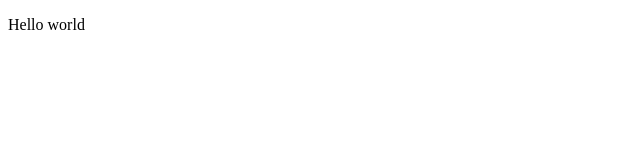
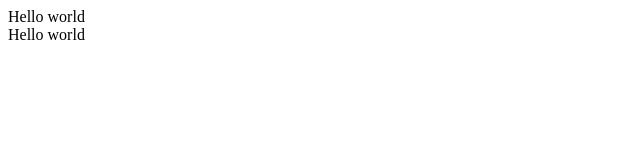
Before and after one commit to Miodrag12345/Lekcija-5-, a Vue app: page / in a window 1280 px wide. Shown: the top 160 px of the page, without its empty margins (0-640 px from the left). Built offline with nearby package versions, Linux system fonts and the light colour scheme.

Commit message:
Update lekcija 5

```diff
--- a/src/App.vue
+++ b/src/App.vue
@@ -1,15 +1,16 @@
 <template>
 
-  <products :products-list="productList" />
+  <products-page :products-list="productList" />
 
 </template>
 
 <script>
-import Products from "@/components/Products.vue";
+
+import ProductsPage from "@/components/ProductsPage.vue";
 
 export default {
   name: 'App',
-  components: {Products},
+  components: {ProductsPage},
   data: () => ({
     productList: [
       {
--- a/src/components/ProductDetails.vue
+++ b/src/components/ProductDetails.vue
@@ -1,11 +1,14 @@
 <template>
-
+<div>Hello world</div>
 </template>
 
 <script>
 
 export default {
   name:"ProductsDetails",
+  props: {
+    productList:Array
+  }
 
 }
 </script>
--- /dev/null
+++ b/src/components/ProductsPage.vue
@@ -0,0 +1,20 @@
+<template>
+  <div>
+    <div>Hello world</div>
+    <ProductsDetails :productList="productList" />
+  </div>
+</template>
+
+<script>
+import ProductsDetails from "@/components/ProductDetails.vue";
+
+export default {
+  name: 'ProductsPage',
+  components: {
+    ProductsDetails
+  },
+  props: {
+    productList: Array
+  }
+}
+</script>
```
